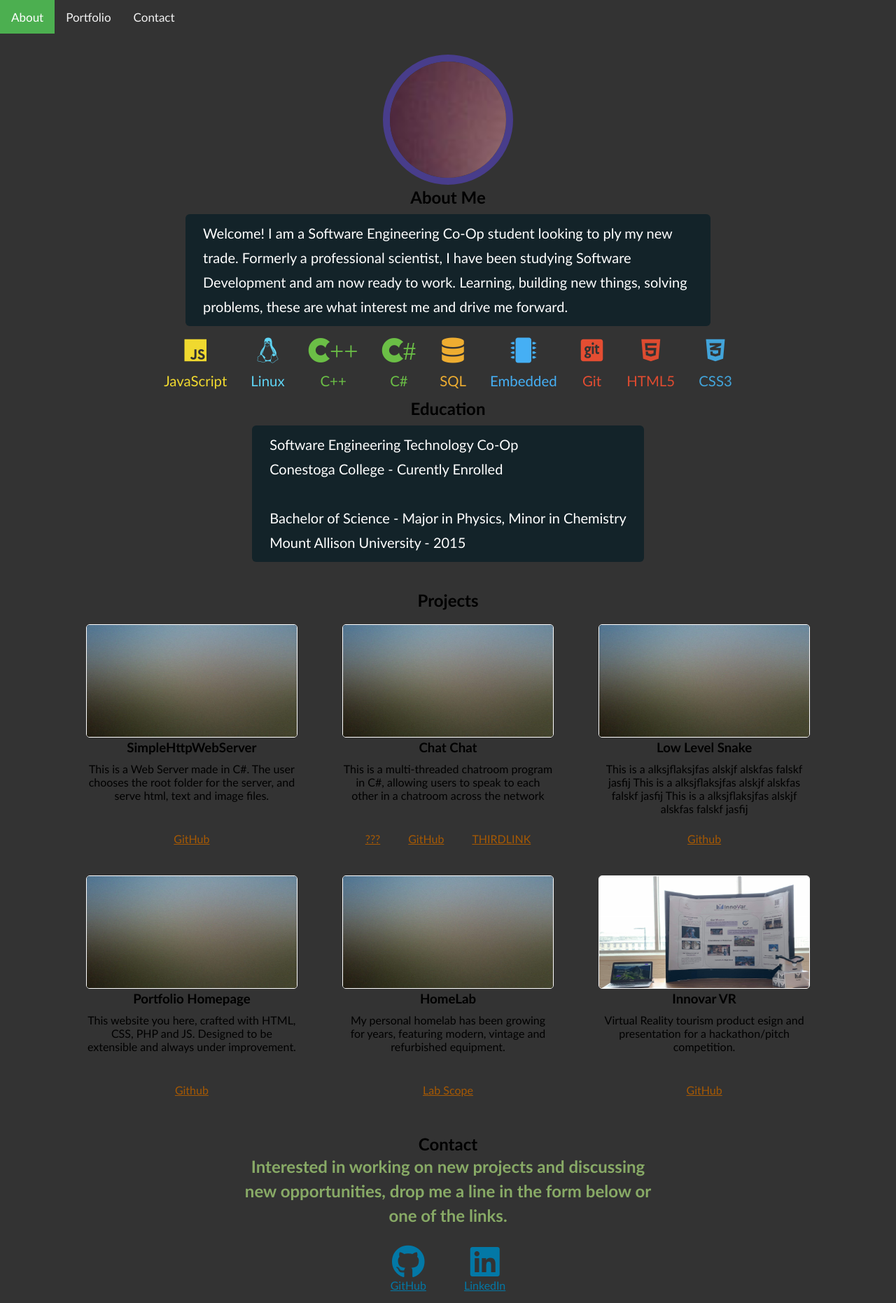
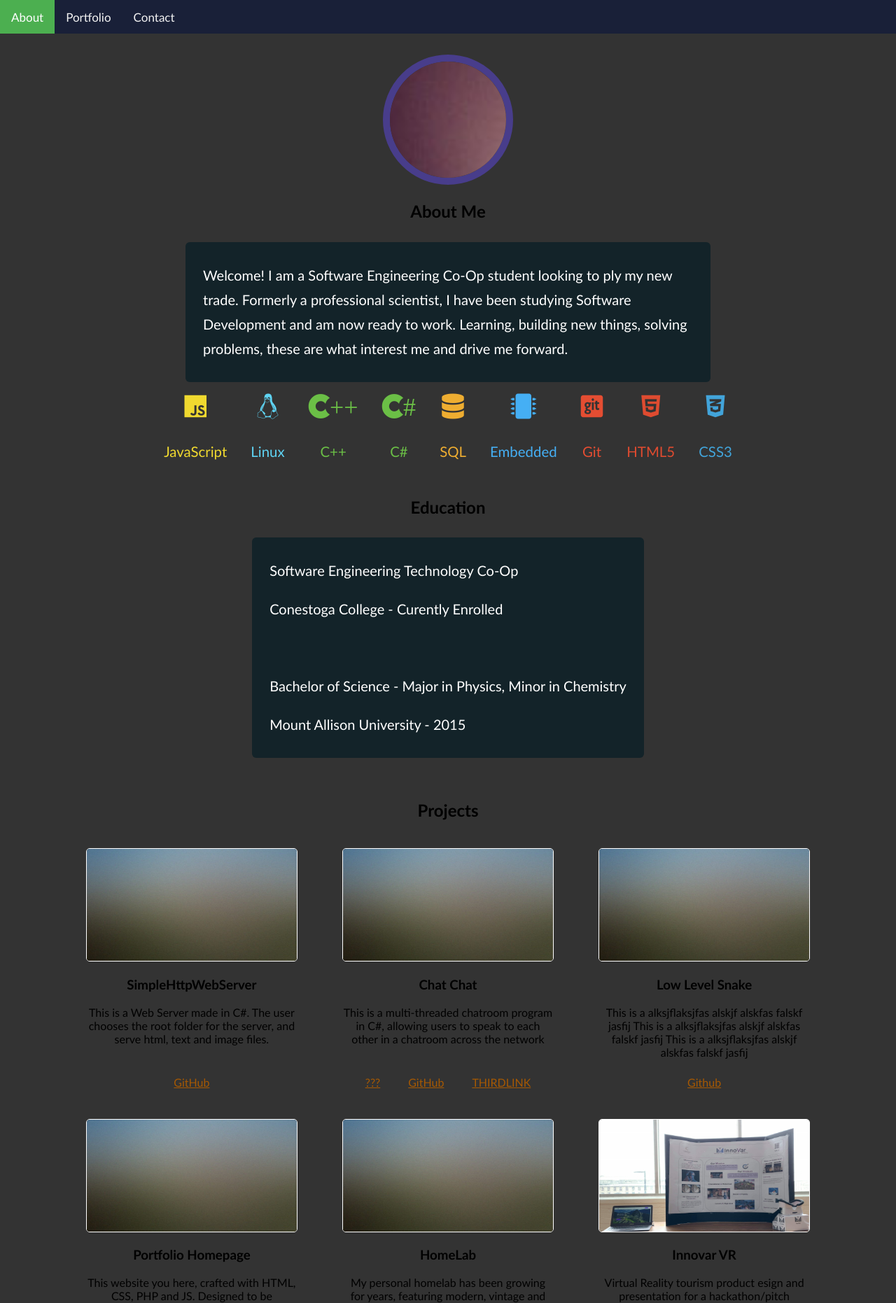
Before and after one commit to joel-smith/homepage, a PHP site: page /home.php in a window 1280 px wide. Shown: the top 1862 px of the page at 70% size. Run offline with PHP 8.4, Linux system fonts and the light colour scheme; data that the repository does not hold is empty; some libraries are stand-ins or nearby versions.

Commit message:
css color refactoring begin

```diff
--- a/assets/css/main.css
+++ b/assets/css/main.css
@@ -1,9 +1,12 @@
 :root {
-    font-size: 62.5%/* 62.5% of 16px is 10px, which makes 1rem = 10px */
+    font-size: 62.5%;/* 62.5% of 16px is 10px, which makes 1rem = 10px */
+    --bg-primary: #333;
+    --bg-secondary: #192038;
+    --col-active: #4CAF50;
 
 }
 
-* {
+* {css
     margin: 0;
     padding: 0;
 }
@@ -11,7 +14,7 @@
 html, body {
     font-size: 1.6rem;
     font-family: 'Gill Sans', 'Gill Sans MT', Calibri, 'Trebuchet MS', sans-serif;
-    background-color: #333;
+    background-color: var(--bg-primary);
     width: auto;
     margin: 0;
     padding: 0;
@@ -23,7 +26,7 @@ html, body {
 
 .topnav {
     overflow: hidden;
-    background-color: #333;
+    background-color: var(--bg-secondary);
     position: fixed;
     top: 0;
     left: 0;
@@ -50,7 +53,7 @@ html, body {
 }
 
 .topnav a.active {
-    background-color: #4CAF50;
+    background-color: var(--col-active);
     color: white;
 }
 
```
